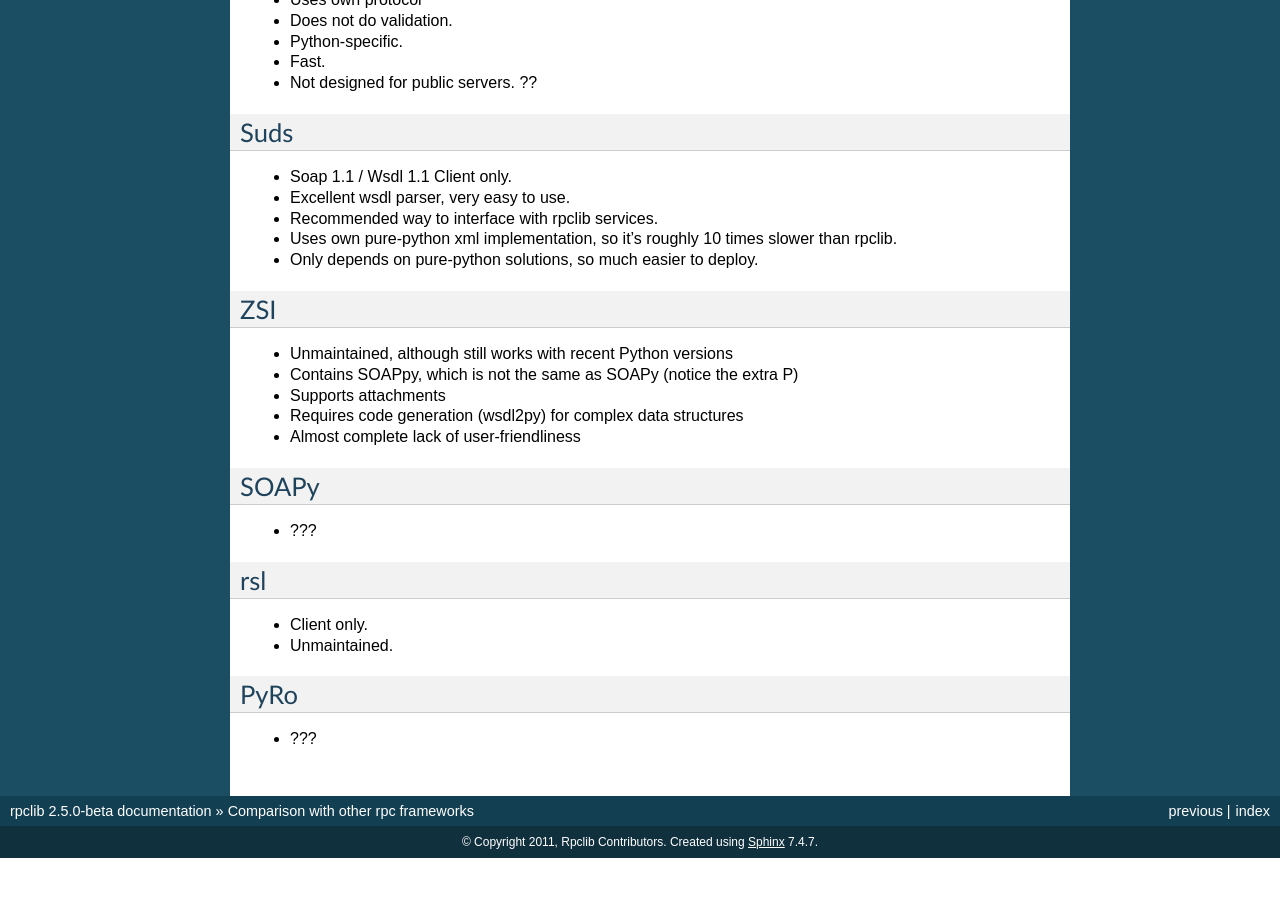
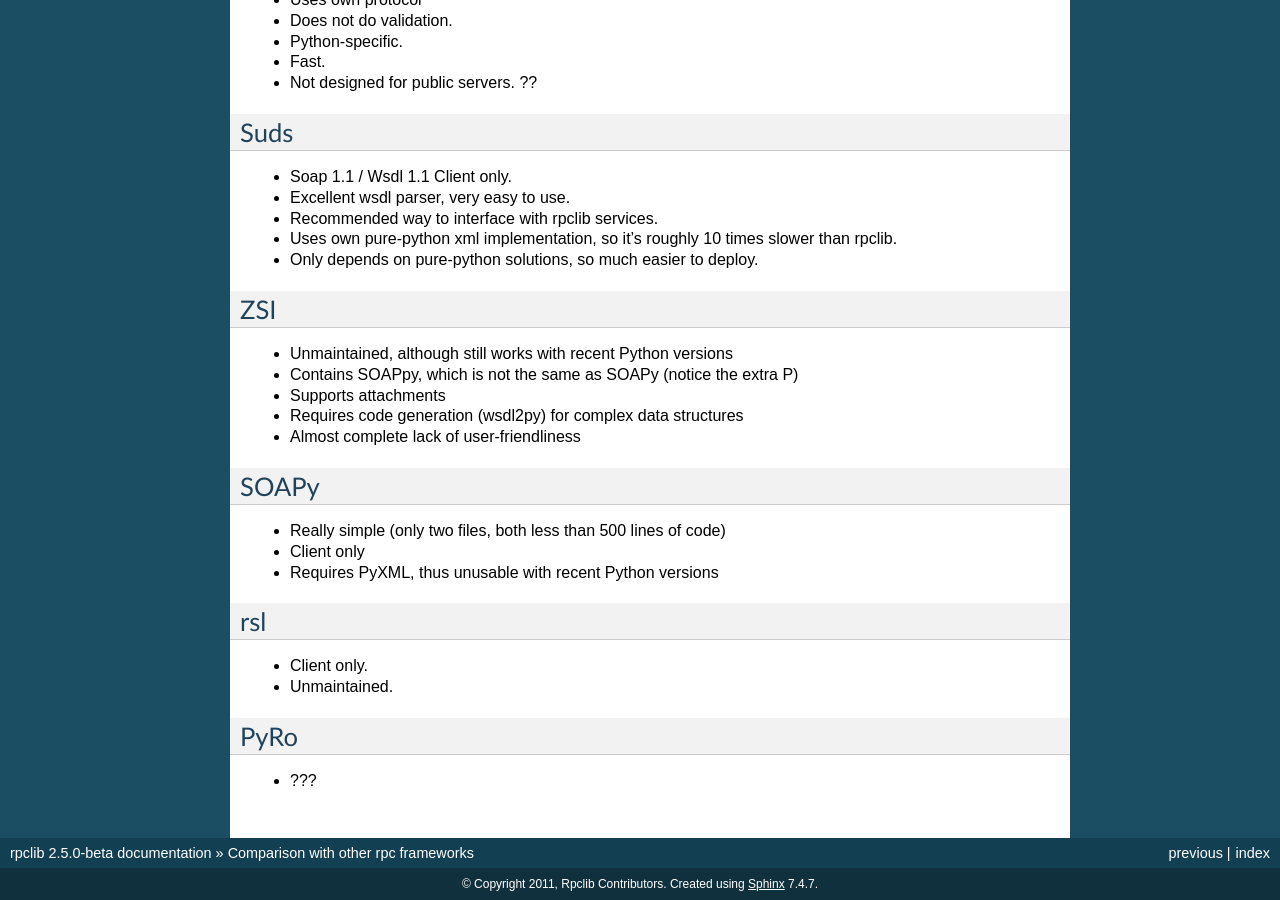
Before and after one commit to arskom/spyne, a Sphinx documentation site: the page built from doc/source/comparison.rst, in a window 1280 px wide and 900 px high, scrolled down 1457 px. Built offline with Sphinx 7.4.7, drawn with Linux system fonts in a browser that asks for light colours; before the commit the page ends 2315 px from its top, so only the background shows below that.

Commit message:
doc/comparison: added details about SOAPy

```diff
--- a/doc/source/comparison.rst
+++ b/doc/source/comparison.rst
@@ -106,7 +106,9 @@
 SOAPy
 ------
 
-* ???
+* Really simple (only two files, both less than 500 lines of code)
+* Client only
+* Requires PyXML, thus unusable with recent Python versions
 
 rsl
 ---
```
